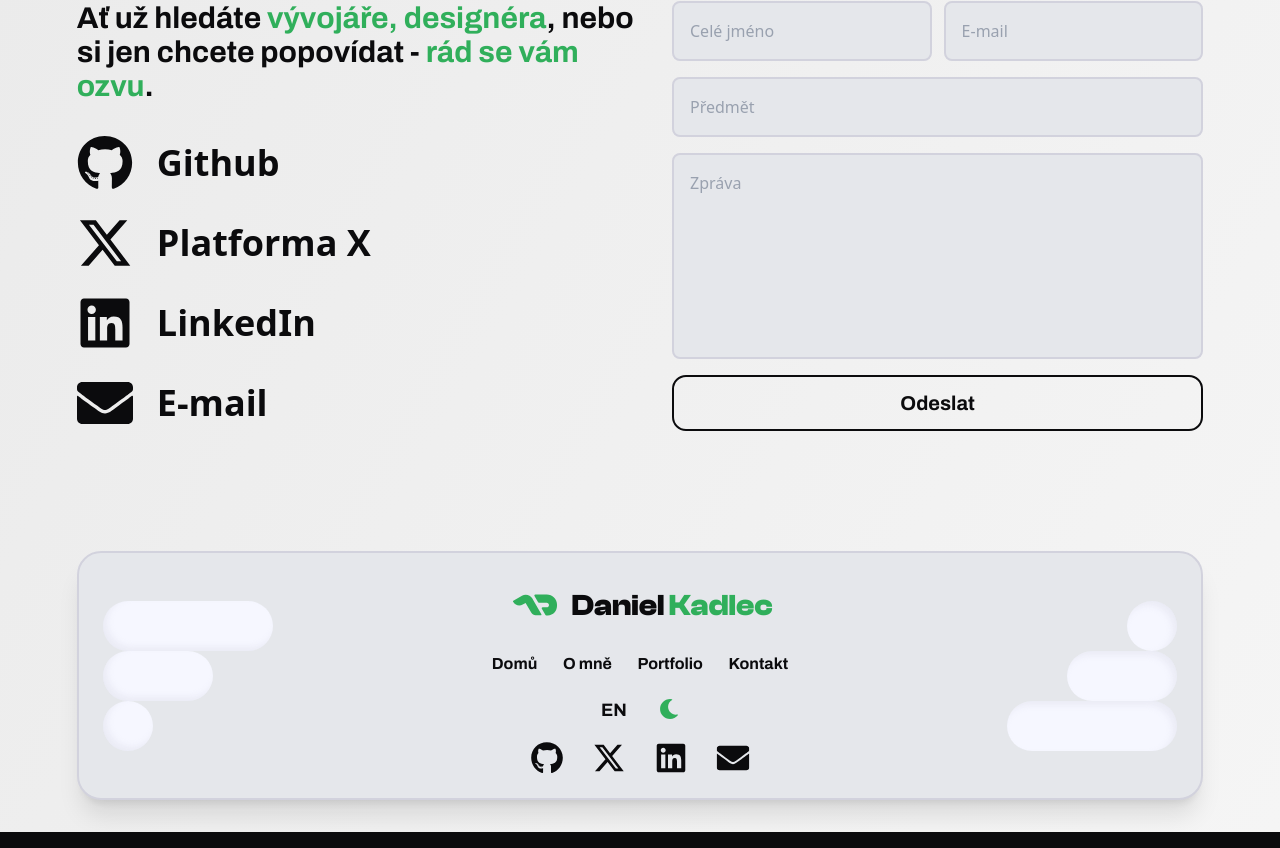
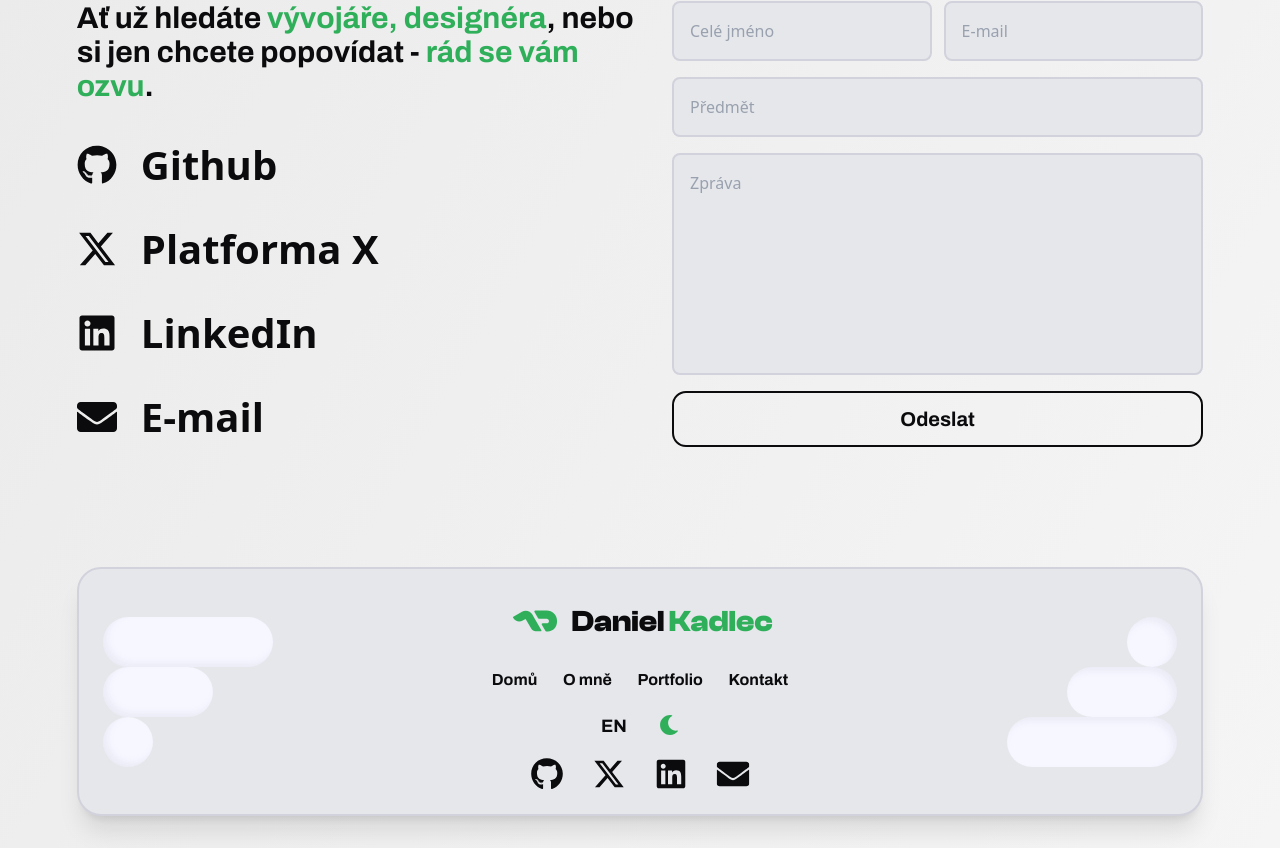
Before and after one commit to Decayyer107/Daniel-Kadlec, a Next.js app: page / in a window 1280 px wide. Shown: the part 3732-4580 px from the top of the page. Built offline with nearby package versions, Linux system fonts and the light colour scheme.

Commit message:
refactor: toasts moved from contact section to components

```diff
--- a/src/app/sections/contact.tsx
+++ b/src/app/sections/contact.tsx
@@ -7,7 +7,7 @@ import Input from "@/components/Input";
 import { FaGithub, FaLinkedin, FaEnvelope } from "react-icons/fa";
 import { FaXTwitter } from "react-icons/fa6";
 import React, { useState } from "react";
-import { AnimatePresence } from "framer-motion";
+import ToastContainer from "@/components/ToastContainer";
 
 interface ToastItem {
     id: number;
@@ -25,14 +25,12 @@ export default function Contact() {
         message: false,
         subject: false,
     });
-
     const [toasts, setToasts] = useState<ToastItem[]>([]);
 
     function showToast(message: string, success: boolean | null) {
         const id = Date.now();
         const newToast: ToastItem = { id, message, success };
         setToasts((prev) => [...prev, newToast]);
-
         setTimeout(() => {
             setToasts((prev) => prev.filter((t) => t.id !== id));
         }, 4000);
@@ -97,17 +95,14 @@ export default function Contact() {
         }
     }
 
-    function handleInputChange(field: keyof typeof errors, value: string) {
+    function handleInputChange(field: keyof typeof errors) {
         setErrors((prev) => ({ ...prev, [field]: false }));
     }
 
     const container = {
         hidden: {},
         visible: {
-            transition: {
-                staggerChildren: 0.2,
-                delayChildren: 0.1,
-            },
+            transition: { staggerChildren: 0.2, delayChildren: 0.1 },
         },
     };
 
@@ -117,14 +112,12 @@ export default function Contact() {
             opacity: 1,
             y: 0,
             scale: 1,
-            transition: {
-                duration: 0.6,
-                ease: [0.22, 1, 0.36, 1] as const,
-            },
+            transition: { duration: 0.6, ease: [0.22, 1, 0.36, 1] as const },
         },
     };
 
     return (
+        <>
             <motion.section
                 id="contact"
                 className="section flex mb-[clamp(64px,_15vw,_120px)] flex-col"
@@ -151,55 +144,10 @@ export default function Contact() {
                             variants={container}
                             className="text text-[clamp(24px,3vw,36px)] font-bold flex justify-between px-10 xs:px-0 xs:grid xs:grid-cols-2 lg:flex lg:flex-col gap-6 mt-8"
                         >
-                        <motion.a
-                            variants={item}
-                            href="https://github.com/Decayyer107"
-                            target={"_blank"}
-                            className="cursor-pointer w-fit hover:underline"
-                        >
-                            <span className="contact-link flex items-center gap-4">
-                                <FaGithub className="contact-icon text-[40px]" />
-                                <span className="hidden xs:inline">Github</span>
-                            </span>
-                        </motion.a>
-
-                        <motion.a
-                            variants={item}
-                            target={"_blank"}
-                            href="https://x.com/dan_kadlec"
-                            className="cursor-pointer w-fit hover:underline"
-                        >
-                            <span className="contact-link flex items-center gap-4">
-                                <FaXTwitter className="contact-icon text-[40px]" />
-                                <span className="hidden xs:inline">
-                                    {dict.contact.contact_twitter}
-                                </span>
-                            </span>
-                        </motion.a>
-
-                        <motion.a
-                            variants={item}
-                            target={"_blank"}
-                            href="https://www.linkedin.com/in/daniel-kadlec-903759379/"
-                            className="cursor-pointer w-fit hover:underline"
-                        >
-                            <span className="contact-link flex items-center gap-4">
-                                <FaLinkedin className="contact-icon text-[40px]" />
-                                <span className="hidden xs:inline">LinkedIn</span>
-                            </span>
-                        </motion.a>
-
-                        <motion.a
-                            variants={item}
-                            target={"_blank"}
-                            href="mailto:kontakt@danielkadlec.cz"
-                            className="cursor-pointer w-fit hover:underline"
-                        >
-                            <span className="contact-link flex items-center gap-4">
-                                <FaEnvelope className="contact-icon text-[40px]" />
-                                <span className="hidden xs:inline">E-mail</span>
-                            </span>
-                        </motion.a>
+                            <SocialLink href="https://github.com/Decayyer107" icon={<FaGithub />} label="Github" />
+                            <SocialLink href="https://x.com/dan_kadlec" icon={<FaXTwitter />} label={dict.contact.contact_twitter} />
+                            <SocialLink href="https://www.linkedin.com/in/daniel-kadlec-903759379/" icon={<FaLinkedin />} label="LinkedIn" />
+                            <SocialLink href="mailto:kontakt@danielkadlec.cz" icon={<FaEnvelope />} label="E-mail" />
                         </motion.div>
                     </motion.div>
 
@@ -212,44 +160,36 @@ export default function Contact() {
                     >
                         <div className="flex-col xl:flex-row flex justify-between gap-3">
                             <Input
-                            className={`w-full border-2 ${
-                                errors.name ? "!border-red-error" : "border-gray-100 dark:border-gray-700"
-                            }`}
+                                className={`w-full border-2 ${errors.name ? "!border-red-error" : "border-gray-100 dark:border-gray-700"}`}
                                 name="name"
                                 placeholder={dict.contact.contact_form_name}
                                 autoComplete="name"
-                            onChange={(e) => handleInputChange("name", e.target.value)}
+                                onChange={(e) => handleInputChange("name")}
                             />
                             <Input
-                            className={`w-full border-2 ${
-                                errors.email ? "!border-red-error" : "border-gray-100 dark:border-gray-700"
-                            }`}
+                                className={`w-full border-2 ${errors.email ? "!border-red-error" : "border-gray-100 dark:border-gray-700"}`}
                                 name="email"
                                 placeholder={dict.contact.contact_form_email}
                                 autoComplete="email"
-                            onChange={(e) => handleInputChange("email", e.target.value)}
+                                onChange={(e) => handleInputChange("email")}
                             />
                         </div>
 
                         <Input
                             name="subject"
                             placeholder={dict.contact.contact_form_subject}
-                        className={`w-full border-2 ${
-                            errors.subject ? "!border-red-error" : "border-gray-100 dark:border-gray-700"
-                        }`}
-                        onChange={(e) => handleInputChange("subject", e.target.value)}
+                            className={`w-full border-2 ${errors.subject ? "!border-red-error" : "border-gray-100 dark:border-gray-700"}`}
+                            onChange={(e) => handleInputChange("subject")}
                             autoComplete="off"
                         />
 
                         <textarea
                             className={`flex-1 min-h-[10rem] bg-gray-200 dark:bg-gray-900 border-2 ${
-                            errors.message
-                                ? "border-red-error"
-                                : "border-gray-100 dark:border-gray-700"
+                                errors.message ? "border-red-error" : "border-gray-100 dark:border-gray-700"
                             } text placeholder-gray-400 p-4 rounded-[8px] resize-none transition-all duration-500`}
                             name="message"
                             placeholder={dict.contact.contact_form_message}
-                        onChange={(e) => handleInputChange("message", e.target.value)}
+                            onChange={(e) => handleInputChange("message")}
                         />
                         <motion.button
                             type="submit"
@@ -266,67 +206,44 @@ export default function Contact() {
                                 transition={{ duration: 0.7, ease: "easeOut" }}
                                 className="absolute inset-0 -left-full bg-offblack dark:bg-offwhite origin-bottom-left rotate-45 h-[200%] w-screen"
                             />
-
                             <span className="relative z-10 flex items-center gap-2">
                 {loading ? (
                     <div className="flex flex-col items-center gap-4">
-                <div
-                    className="spinner group-hover:!border-offwhite dark:group-hover:!border-offblack !w-6 !h-6 !border-4"
-                    role="status"
-                    aria-label="Loading"
-                />
+                        <div className="spinner group-hover:!border-offwhite dark:group-hover:!border-offblack !w-6 !h-6 !border-4" />
                     </div>
                 ) : (
                     dict.contact.contact_form_button
                 )}
               </span>
                         </motion.button>
-
                     </motion.form>
-
-                <div className="fixed bottom-0 left-0 sm:left-auto sm:bottom-6 sm:right-6 flex flex-col gap-0 sm:gap-4 z-[99] w-full sm:w-auto">
-                    <AnimatePresence>
-                        {toasts.map((toast) => (
-                            <motion.div
-                                key={toast.id}
-                                layout
-                                initial={{ opacity: 0, y: 30 }}
-                                animate={{ opacity: 1, y: 0 }}
-                                exit={{ opacity: 0, y: 30 }}
-                                transition={{
-                                    duration: 0.3,
-                                    layout: { duration: 0.25 },
-                                }}
-                                className={`relative px-8 py-6 w-full sm:w-fit rounded-none sm:rounded-xl shadow-lg border-0 border-t-2 sm:border-2 overflow-hidden text flex flex-col bg-gray-200 dark:bg-gray-900 ${
-                                    toast.success
-                                        ? "border-gray-700 sm:border-green-primary"
-                                        : "border-gray-700 sm:border-red-error"
-                                }`}
-                            >
-                                <span className="font-secondary font-bold text-2xl">
-                                    {toast.success
-                                        ? dict.contact.toast_success_heading
-                                        : dict.contact.toast_error_heading}
-                                </span>
-                                <span className="text-lg font-semibold">
-                                    {toast.message}
-                                </span>
-
-                                <motion.div
-                                    className={`w-full h-1 absolute top-0 sm:bottom-0 left-0 rounded-full ${
-                                        toast.success
-                                            ? "bg-green-primary"
-                                            : "bg-red-error"
-                                    }`}
-                                    initial={{ scaleX: 1, transformOrigin: "left" }}
-                                    animate={{ scaleX: 0 }}
-                                    transition={{ duration: 4, ease: "linear" }}
-                                />
-                            </motion.div>
-                        ))}
-                    </AnimatePresence>
-                </div>
                 </div>
             </motion.section>
+
+            <ToastContainer toasts={toasts} dict={dict} />
+        </>
     );
 }
+
+function SocialLink({
+                        href,
+                        icon,
+                        label,
+                    }: {
+    href: string;
+    icon: React.ReactNode;
+    label: string;
+}) {
+    return (
+        <motion.a
+            href={href}
+            target="_blank"
+            className="cursor-pointer w-fit hover:underline"
+        >
+      <span className="contact-link flex items-center gap-4 text-[40px]">
+        {icon}
+          <span className="hidden xs:inline">{label}</span>
+      </span>
+        </motion.a>
+    );
+}
--- /dev/null
+++ b/src/components/ToastContainer.tsx
@@ -0,0 +1,33 @@
+'use client'
+
+import { AnimatePresence } from "framer-motion";
+import Toast from "./Toast";
+
+interface ToastItem {
+    id: number;
+    message: string;
+    success: boolean | null;
+}
+
+interface ToastContainerProps {
+    toasts: ToastItem[];
+    dict: any;
+}
+
+export default function ToastContainer({ toasts, dict }: ToastContainerProps) {
+    return (
+        <div className="fixed bottom-0 left-0 sm:left-auto sm:bottom-6 sm:right-6 flex flex-col gap-0 sm:gap-4 z-[99] w-full sm:w-auto">
+            <AnimatePresence>
+                {toasts.map((toast) => (
+                    <Toast
+                        key={toast.id}
+                        id={toast.id}
+                        message={toast.message}
+                        success={toast.success}
+                        dict={dict}
+                    />
+                ))}
+            </AnimatePresence>
+        </div>
+    );
+}
```
Also changed, not shown: src/components/Toast.tsx (added, +45 -0 lines). Lines whose indentation alone changed are shown as unchanged.
